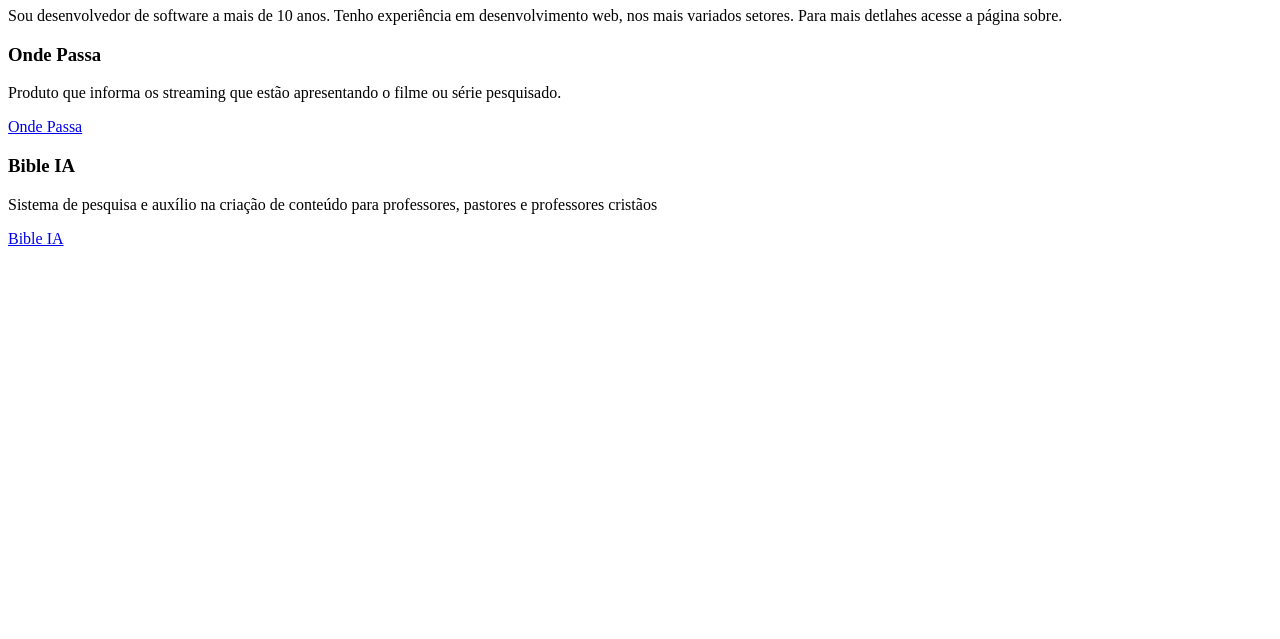
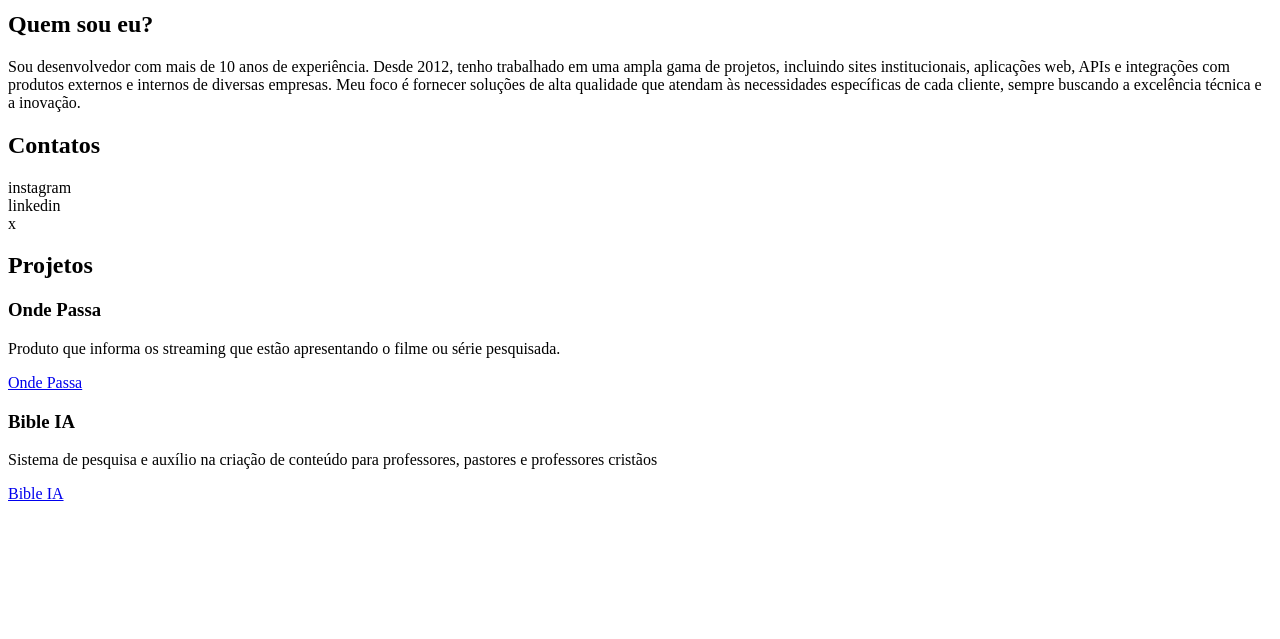
Before and after one commit to rafa-so/rafa-so.github.io, a plain HTML site: page index.html in a window 1280 px wide. Shown: the part 161-800 px from the top of the page. Drawn offline with Linux system fonts and the light colour scheme.

Commit message:
Ajustes nas sessões

```diff
--- a/index.html
+++ b/index.html
@@ -6,6 +6,9 @@
     <title>Rafael Oliveira - DEV</title>
 </head>
 <body>
+    <header>
+        <h1>Rafael Oliveira</h1>
+    </header>
     <nav>
         <ul id="main_menu">
             <li>Início</li>
@@ -14,17 +17,28 @@
             <li>Contatos</li>
         </ul>
     </nav>
-    <header>
-        <h1>Rafael Oliveira</h1>
-    </header>
     <main>
         <section id="main_intro">
-            Sou desenvolvedor de software a mais de 10 anos. Tenho experiência em desenvolvimento web, nos mais variados setores. Para mais detlahes acesse a página sobre.
+            <h2>Quem sou eu?</h2>
+            Sou desenvolvedor com mais de 10 anos de experiência. Desde 2012, tenho trabalhado em uma ampla gama de projetos, incluindo sites institucionais, aplicações web, APIs e integrações com produtos externos e internos de diversas empresas. Meu foco é fornecer soluções de alta qualidade que atendam às necessidades específicas de cada cliente, sempre buscando a excelência técnica e a inovação.
+        </section>
+        <section id="main_contacts">
+            <h2>Contatos</h2>
+            <div>
+                instagram
+            </div>
+            <div>
+                linkedin
+            </div>
+            <div>
+                x
+            </div>
         </section>
         <section id="main_projects">
+            <h2>Projetos</h2>
             <div>
                 <h3>Onde Passa</h3>
-                <p>Produto que informa os streaming que estão apresentando o filme ou série pesquisado.</p>
+                <p>Produto que informa os streaming que estão apresentando o filme ou série pesquisada.</p>
                 <a href="https://www.ondepassa.com.br?utm_source=website" target="_blank">Onde Passa</a>
             </div>
             <div>
@@ -33,9 +47,6 @@
                 <a href="https://bible-ia.onrender.com/" target="_blank">Bible IA</a>
             </div>
         </section>
-        <section id="main_contacts">
-
-        </section>
     </main>
 </body>
 </html>
```
